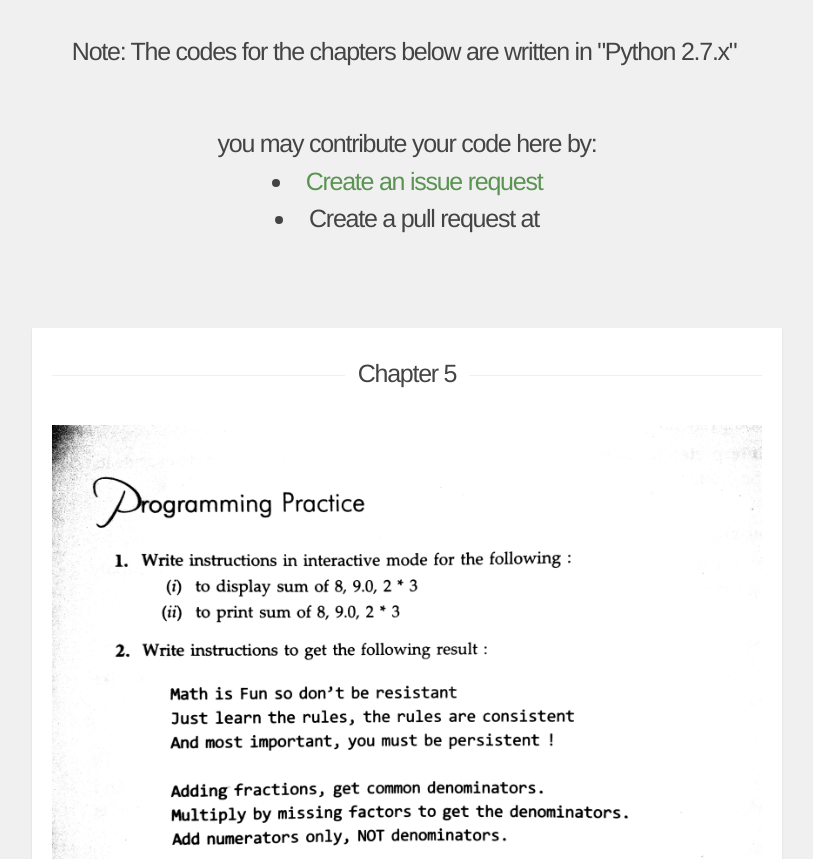
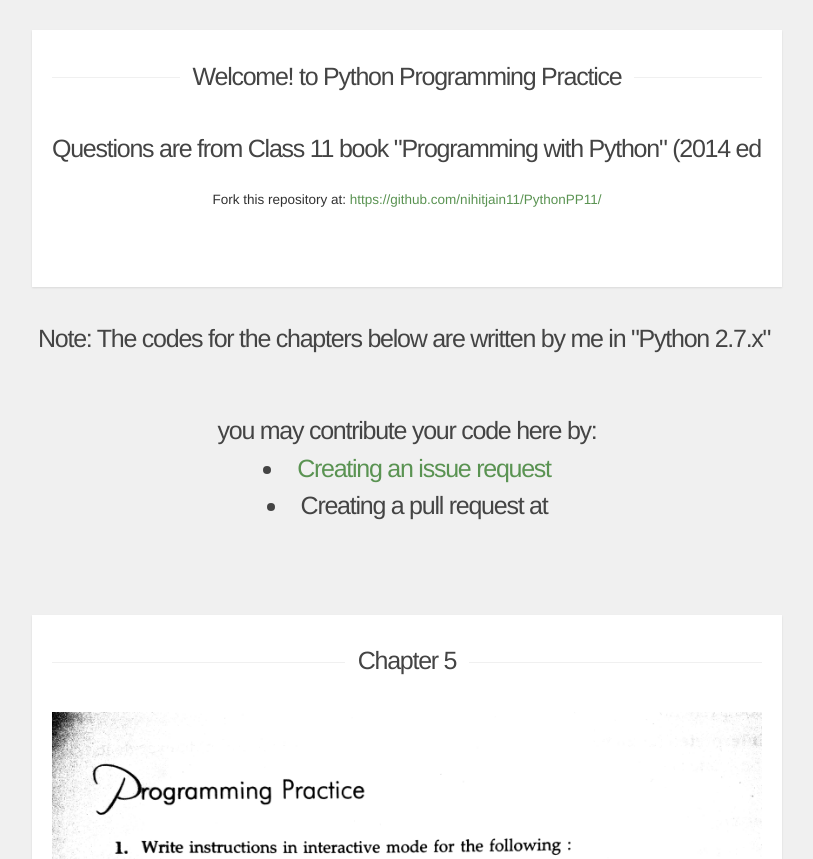
Before and after one commit to nihitjain11/PythonPP11, a plain HTML site: page index.html in a window 1280 px wide. Shown: the top 859 px of the page, without its empty margins (233-1046 px from the left). Drawn offline with Linux system fonts and the light colour scheme.

Commit message:
qwedqwda

```diff
--- a/index.html
+++ b/index.html
@@ -7,12 +7,22 @@
 </head>
 <body>
 	<div id="w">
-		<h1>Note: The codes for the chapters below are written in "Python 2.7.x" </h1>
+		<div id="content">
+			<h1>Welcome! to Python Programming Practice</h1>
+			<br>
+			<h1>Questions are from Class 11 book "Programming with Python" (2014 edition) [Author: Sumita Arora]</h1>
+			<p>Fork this repository at: <a href="https://github.com/nihitjain11/PythonPP11/">https://github.com/nihitjain11/PythonPP11/</a></p>
+			<br>
+			<br>
+		</div>
+	</div>
+	<div id="w">
+		<h1>Note: The codes for the chapters below are written by me in "Python 2.7.x" </h1>
 	</div>
 	<div id="w">
 		<h1>you may contribute your code here by:
-			<li><a href="https://github.com/nihitjain11/PythonPP11/issue">Create an issue request</a></li>
-			<li>Create a pull request at <a href="https://github.com/nihitjain11/PythonPP11"></a></li>
+			<li><a href="https://github.com/nihitjain11/PythonPP11/issue">Creating an issue request</a></li>
+			<li>Creating a pull request at <a href="https://github.com/nihitjain11/PythonPP11"></a></li>
 		</h1>
 	</div>
 	<div id="w">
```
